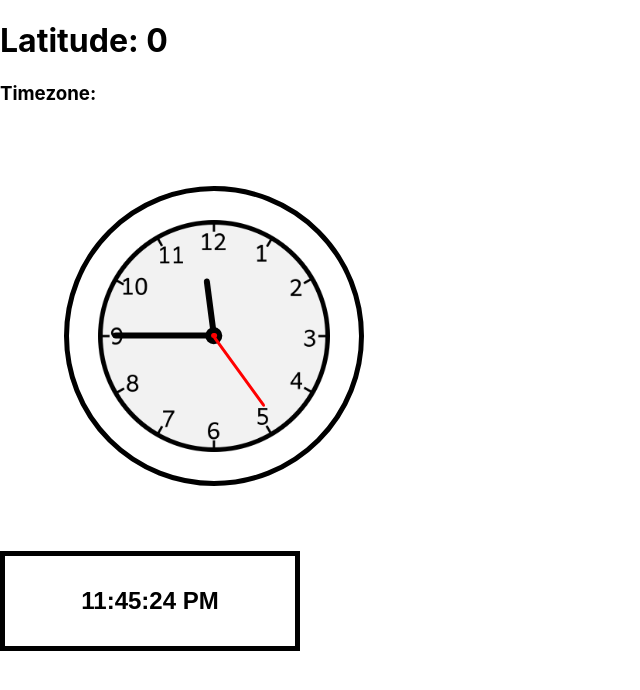
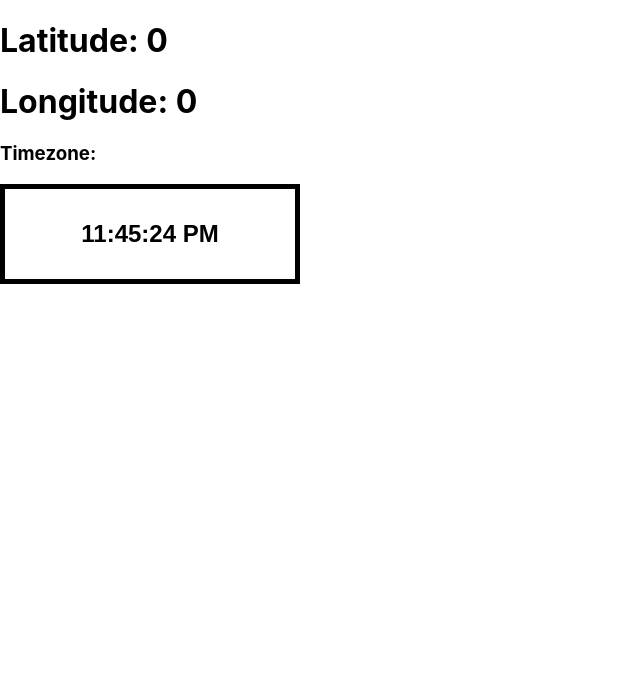
Before and after one commit to stuWolf/Hackathon_22_05_23, a React (Create React App) app in the folder weather_clock/: page / in a window 1280 px wide. Shown: the top 690 px of the page, without its empty margins (0-640 px from the left). Built offline with nearby package versions, Linux system fonts and the light colour scheme; no server answers.

Commit message:
created square_clock.js, clean up

```diff
--- a/weather_clock/src/App.js
+++ b/weather_clock/src/App.js
@@ -1,7 +1,7 @@
 import React, { useState, useEffect } from 'react';
 // import React from "react"
 import moment from 'moment-timezone';
-import Clock from "./Clock";
+// import Clock from "./Clock";
 import SquareClock from "./square_clock";
 
 
@@ -9,10 +9,12 @@ import SquareClock from "./square_clock";
 
 function App() {
   const [latitude, setLatitude] = useState(null);
+  const [longitude, setLongitude] = useState(null);
   const [timezone, setTimezone] = useState(null);
-  const [errorMessage, setErrorMessage] = useState('');
+  // const [errorMessage, setErrorMessage] = useState('');
+  const [ setErrorMessage] = useState('');
   const [date, setDate] = useState(new Date());
-  let latitudeDisplay = 0;
+  let latitudeDisplay, longitudeDisplay = 0;
 
   useEffect(() => {
     console.log("Constructor Runs first");
@@ -31,6 +33,7 @@ function App() {
     window.navigator.geolocation.getCurrentPosition(
       (position) => {
         setLatitude(position.coords.latitude);
+        setLongitude(position.coords.longitude);
         // Retrieve the timezone using Moment.js
         const tz = moment.tz.guess();
         setTimezone(tz);
@@ -52,7 +55,7 @@ function App() {
       console.log("5. component WILL UNMOUNT runs towards end of component lifecycle");
       clearInterval(timerId);
     };
-  }, [timezone]);
+  }, [timezone, setErrorMessage]);
 
   useEffect(() => {
     // console.log("4. component did UPDATE runs after SUBSEQUENT renders, not first render");
@@ -68,43 +71,53 @@ function App() {
     };
   }, [date]);
 
-  function isItWarm() {
-    const month = new Date().getMonth();
+  // function isItWarm() {
+  //   const month = new Date().getMonth();
 
-    if (
-      ((month > 4 && month <= 9) || latitude > 0) ||
-      ((month <= 4 && month > 9) || latitude < 0) ||
-      latitude === 0
-    ) {
-      return true;
-    }
+  //   if (
+  //     ((month > 4 && month <= 9) || latitude > 0) ||
+  //     ((month <= 4 && month > 9) || latitude < 0) ||
+  //     latitude === 0
+  //   ) {
+  //     return true;
+  //   }
 
-    return false;
-  }
+  //   return false;
+  // }
 
-  function getClockIcon() {
+  // function getClockIcon() {
 
-    if (isItWarm()) {
-        // console.log('summer 1');
-      return "Summer";
-    }
+  //   if (isItWarm()) {
+  //       // console.log('summer 1');
+  //     return "Summer";
+  //   }
 
-    console.log('winter');
-    return "winter";
+  //   console.log('winter');
+  //   return "winter";
 
-  }
-if(latitude === null ){latitudeDisplay = 0}
-else {latitudeDisplay = latitude.toFixed(2)}
+  // }
+if(latitude  === null ){latitudeDisplay =  0}
+else {
+  latitudeDisplay = latitude.toFixed(2);
+
+}
+
+if(longitude === null ){longitudeDisplay= 0}
+else {
+
+  longitudeDisplay = longitude.toFixed(2);
+}
   // latitudeDisplay = latitude.toFixed(2);
 //let icon={latitude ? getClockIcon() : null}
   return (
     <div>
       <h1>Latitude: {latitudeDisplay}</h1>
+      <h1>Longitude: {longitudeDisplay}</h1>
       <h3>Timezone: {timezone}</h3>
-      {errorMessage || (
+      {/* {errorMessage || (
         <Clock date={date} icon={latitude ? getClockIcon() : null} />
         // return a Clock object and pass date and icon
-      )}
+      )} */}
 
       <div>
 <SquareClock></SquareClock>
--- a/weather_clock/src/square_clock.js
+++ b/weather_clock/src/square_clock.js
@@ -2,22 +2,28 @@ import React, { useState, useEffect } from "react";
 import "./Clock.css";
 
 const SquareClock = () => {
+    // State to hold the current time
   const [time, setTime] = useState(new Date());
 
+    // Update the time every second using the useEffect hook
   useEffect(() => {
     const timer = setInterval(() => {
       setTime(new Date());
     }, 1000);
 
+    // Clean up the timer when the component is unmounted
     return () => {
       clearInterval(timer);
     };
   }, []);
 
+  // Helper function to format time values with leading zeros
   const formatTime = (value) => {
     return value < 10 ? `0${value}` : value;
   };
 
+
+  // Get the formatted time string in the format "HH:MM:SS AM/PM"
   const getFormattedTime = () => {
     const hours = formatTime(time.getHours() % 12 || 12);
     const minutes = formatTime(time.getMinutes());
```
